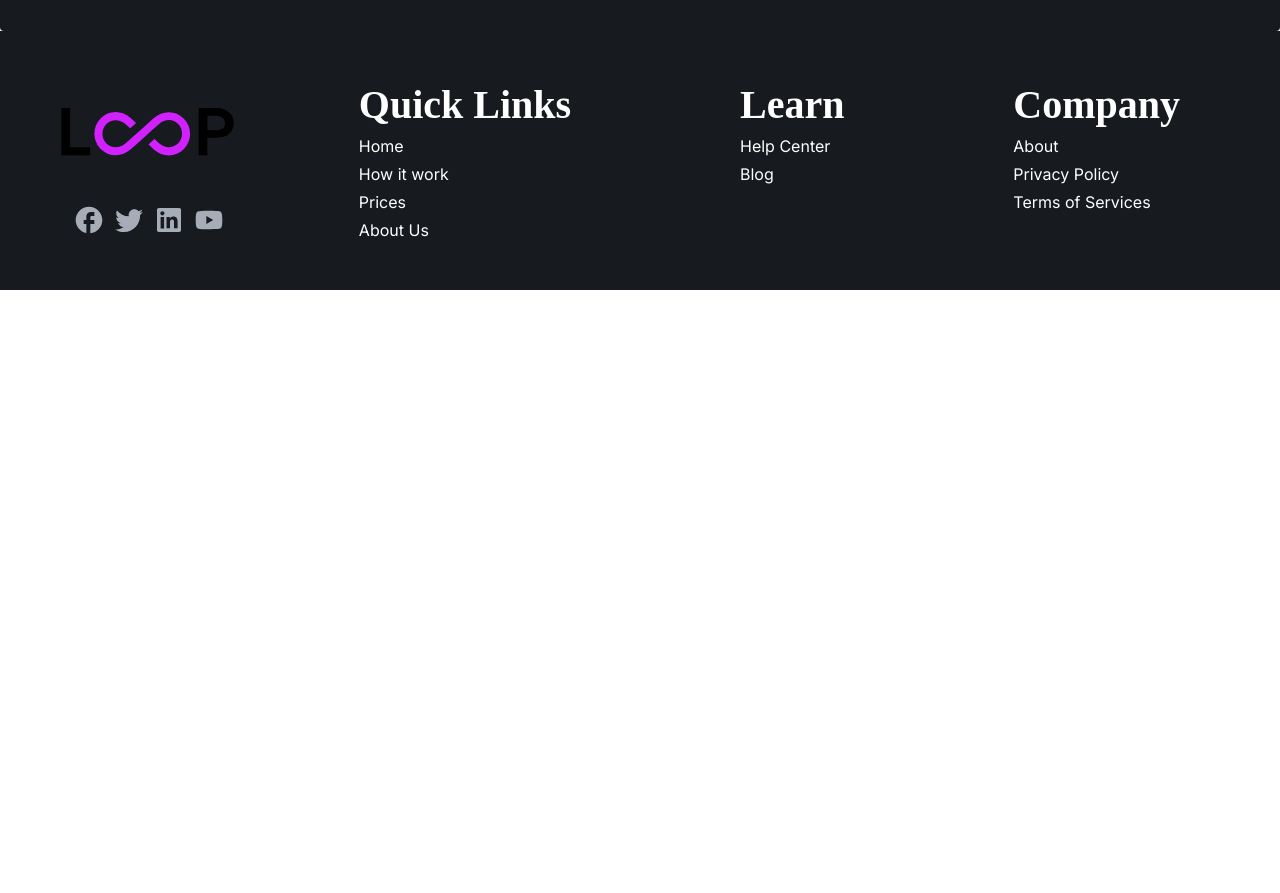
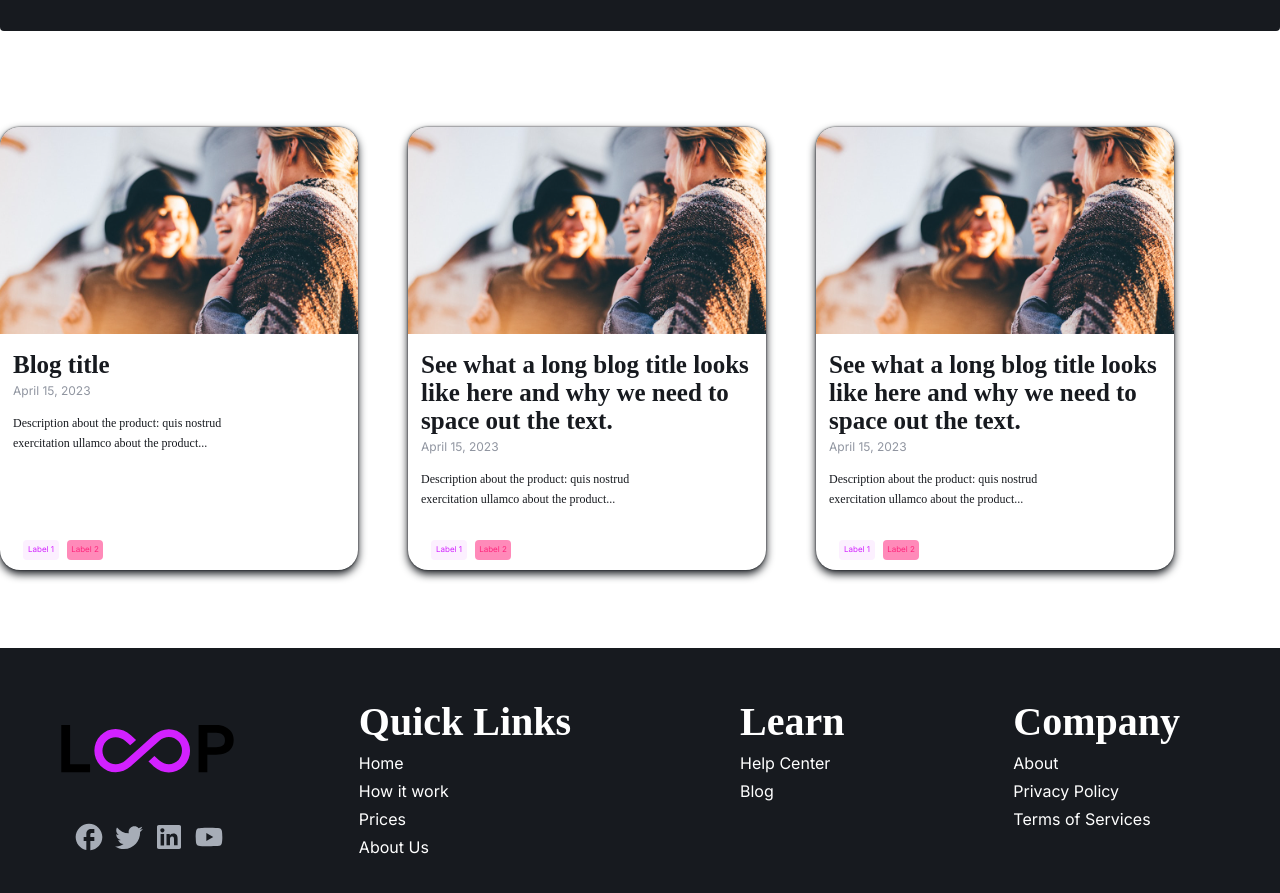
Before and after one commit to mohsinnaqvipro/ai-web, a Next.js app: page / in a window 1280 px wide. Shown: the part 5200-6093 px from the top of the page. Before the commit the page ends 5490 px from the top, so only its background shows below. Built offline with nearby package versions, Linux system fonts and the light colour scheme.

Commit message:
create blog component

```diff
--- /dev/null
+++ b/src/app/BlogSlider/page.js
@@ -0,0 +1,12 @@
+import BlogSlider from '@/components/BlogSlider'
+import React from 'react'
+
+const BlogSliderPage = () => {
+  return (
+    <>
+      <BlogSlider />
+    </>
+  )
+}
+
+export default BlogSliderPage
--- a/src/app/CtaOne/page.js
+++ b/src/app/CtaOne/page.js
@@ -1,8 +1,8 @@
 import React from "react";
 import CtaOne from "@/components/CtaOne";
 
-const CatOne = () => {
+const CtaOnePage = () => {
   return <CtaOne />;
 };
 
-export default CtaOne;
+export default CtaOnePage;
--- a/src/app/page.js
+++ b/src/app/page.js
@@ -12,6 +12,7 @@ import {
   featureImageContent,
   featureImage1Content
 } from '@/shared/Constants/constants'
+import BlogSliderPage from './BlogSlider/page';
 
 export default function Home() {
   return (
@@ -26,6 +27,7 @@ export default function Home() {
       <TextFeatureTwoPage />
       <CtaOne />
       <FaqPage />
+      <BlogSliderPage />
       <FooterLayout />
     </>
   )
--- /dev/null
+++ b/src/components/BlogCard/blogCard.module.css
@@ -0,0 +1,62 @@
+.cardLayout {
+  max-width: 358px;
+  height: 443px;
+  background: #FFFFFFFF;
+  border-radius: 20px;
+  box-shadow: 0px 4px 9px #171a1f, 0px 0px 2px #171a1f;
+  /* shadow-m */
+  position: relative;
+}
+
+.blogImage {
+  width: 358px;
+  height: 207px;
+  border-radius: 20px 20px 0 0;
+}
+
+.cardLayout h3 {
+  max-width: auto;
+  max-height: auto;
+  padding: 13px 13px 0 13px;
+  /* Body */
+  font-size: 25px;
+  font-weight: 700;
+  line-height: 28px;
+  color: #171A1FFF;
+}
+
+.cardLayout span {
+  padding: 13px 0 0 13px;
+  width: auto;
+  height: auto;
+  /* Body */
+  font-size: 12px;
+  font-weight: 400;
+  line-height: 20px;
+  color: #9095A0FF;
+  /* neutral  */
+}
+
+.cardLayout p {
+  padding-left: 13px;
+  max-width: auto;
+  /* Body */
+  font-size: 12px;
+  font-weight: 400;
+  line-height: 20px;
+  color: #171A1FFF;
+  margin-right: 80px;
+  /* neutral- */
+}
+
+.tagContainer {
+  display: flex;
+  gap: 10%;
+  padding: 0 0 10px 10px;
+  align-items: center;
+  max-width: 85px;
+  max-height: auto;
+  margin: 0 0 0 13px;
+  position: absolute;
+  bottom: 0
+}
--- /dev/null
+++ b/src/components/BlogCard/index.js
@@ -0,0 +1,24 @@
+import React from 'react'
+import styles from './blogCard.module.css'
+import Image from 'next/image'
+import BlogCardImage from "@/assets/images/blogCard.png"
+import Tag from './tag/Tag'
+
+const BlogCard = ({ data: { title, date, description } }) => {
+  return (
+    <div className={styles.mainLayout}>
+      <div className={styles.cardLayout}>
+        <Image className={styles.blogImage} src={BlogCardImage} />
+        <h3>{title}</h3>
+        <span>{date}</span>
+        <p>{description}</p>
+        <div className={styles.tagContainer}>
+          <Tag text="Label 1" flag={true} />
+          <Tag text="Label 2" flag={false} />
+        </div>
+      </div>
+    </div>
+  )
+}
+
+export default BlogCard
--- /dev/null
+++ b/src/components/BlogCard/tag/Tag.js
@@ -0,0 +1,13 @@
+import React from 'react'
+import styles from "./tag.module.css"
+
+const Tag = ({ text, flag }) => {
+
+  return (
+    <label className={flag ? styles.tag : styles.tag1}>
+      {text}
+    </label>
+  )
+}
+
+export default Tag
--- /dev/null
+++ b/src/components/BlogCard/tag/tag.module.css
@@ -0,0 +1,31 @@
+.tag {
+  background: #FCF0FFFF;
+  /* margin: 0 0 10px 10px; */
+  width: 40px;
+  height: 20px;
+  /* display: flex; */
+  text-align: center;
+  justify-content: space-between;
+  /* Body */
+  font-size: 8px;
+  font-weight: 400;
+  line-height: 18px;
+  color: #D221FFFF;
+  border-radius: 4px;
+}
+
+.tag1 {
+  background: #FF8AB9FF;
+  /* margin: 0 0 10px 10px; */
+  width: 40px;
+  height: 20px;
+  /* display: flex; */
+  text-align: center;
+  justify-content: space-between;
+  /* Body */
+  font-size: 8px;
+  font-weight: 400;
+  line-height: 18px;
+  color: #FF267CFF;
+  border-radius: 4px;
+}
--- /dev/null
+++ b/src/components/BlogSlider/blogSlider.module.css
@@ -0,0 +1,7 @@
+.mainLayout {
+  display: flex;
+  justify-content: wrap;
+  align-items: center;
+  gap: 50px;
+  margin: 96px 0 78px 0;
+}
--- /dev/null
+++ b/src/components/BlogSlider/index.js
@@ -0,0 +1,18 @@
+import React from 'react'
+import BlogCard from '../BlogCard'
+import styles from './blogSlider.module.css'
+import { blogCardData } from '@/shared/Constants/constants'
+
+const BlogSlider = () => {
+  return (
+    <div className={styles.mainLayout}>
+      {
+        blogCardData.map((card) => (
+          <BlogCard data={card} />
+        ))
+      }
+    </div>
+  )
+}
+
+export default BlogSlider
--- a/src/shared/Constants/constants.js
+++ b/src/shared/Constants/constants.js
@@ -63,3 +63,21 @@ export const featureImage1Content = {
   headingText: 'Instantly visualize your ideas',
   msg: 'Aute magna ut dolore anim est incididunt incididunt. Tempor qui nostrud labore proident fugiat excepteur anim elit ea adipisicing voluptate aliquip amet laborum culpa reprehe'
 }
+
+export const blogCardData = [
+  {
+    title: 'Blog title',
+    date: 'April 15, 2023',
+    description: 'Description about the product: quis nostrud exercitation ullamco about the product...'
+  },
+  {
+    title: 'See what a long blog title looks like here and why we need to space out the text.',
+    date: 'April 15, 2023',
+    description: 'Description about the product: quis nostrud exercitation ullamco about the product...'
+  },
+  {
+    title: 'See what a long blog title looks like here and why we need to space out the text.',
+    date: 'April 15, 2023',
+    description: 'Description about the product: quis nostrud exercitation ullamco about the product...'
+  }
+]
```
Also changed, not shown: src/assets/images/blogCard.png (added).
